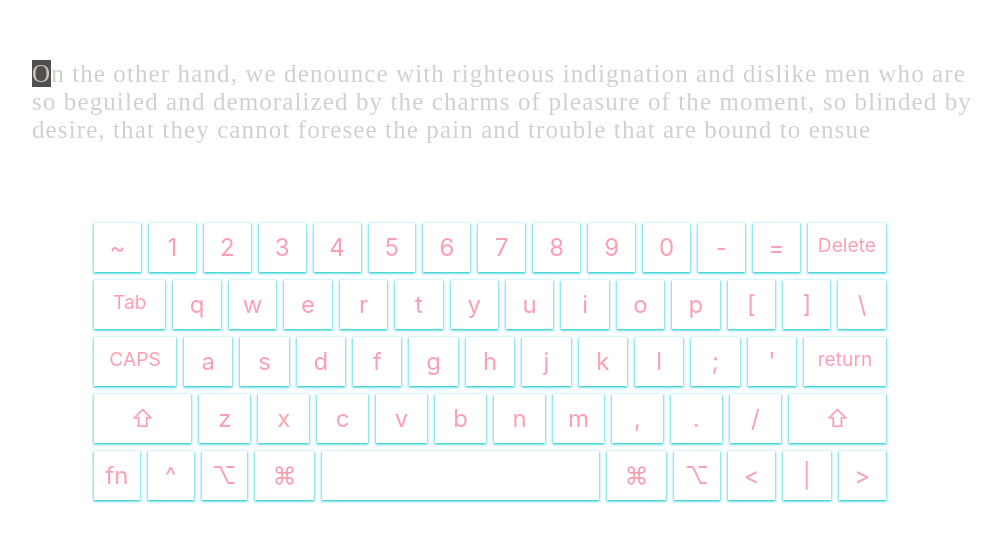
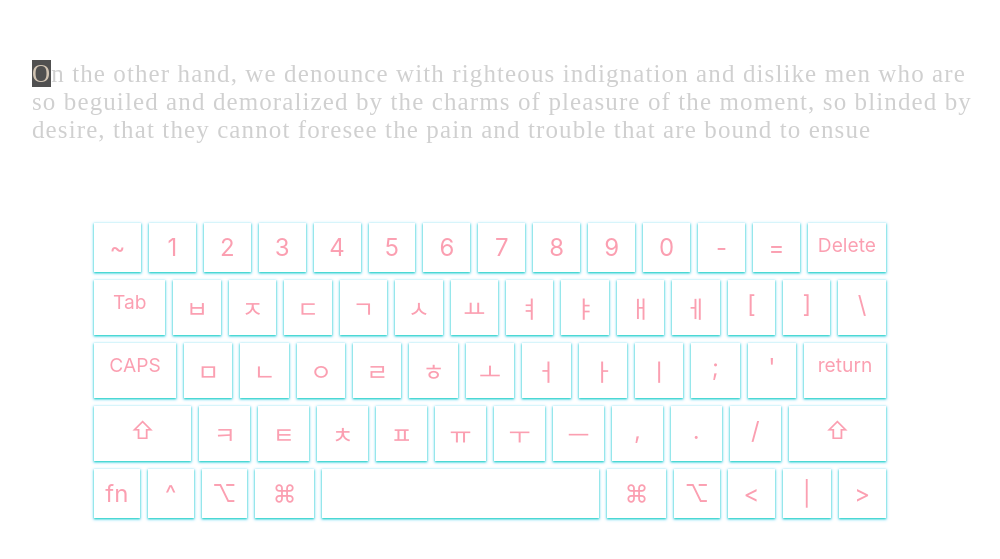
Before and after one commit to SoongComTyping/soongcom-react, a React (Create React App) app in the folder front/: page / in a window 1280 px wide. Shown: the part 165-724 px from the top of the page, without its empty margins (118-1118 px from the left). Built offline with nearby package versions, Linux system fonts and the light colour scheme; no server answers.

Commit message:
add language state, add korean keyskin

```diff
--- a/front/src/App.js
+++ b/front/src/App.js
@@ -9,6 +9,7 @@ import TypingScript from './TypingScript';
 
 function App() {
   const [currentKey, setCurrentKey] = useState("");
+  const [language] = useState("korean");
   const [body] = useState("On the other hand, we denounce with righteous indignation and dislike men who are so beguiled and demoralized by the charms of pleasure of the moment, so blinded by desire, that they cannot foresee the pain and trouble that are bound to ensue");
   const [userInput, setUserInput] = useState("");
 
@@ -24,8 +25,7 @@ function App() {
         return body.slice(0, -1);
       } else if (event.key === 'Enter') {
         return body.concat('\n');
-      }
-      if (event.key.length > 1) {
+      } else if (event.key.length > 1) {
         return body;
       }
       return body.concat(event.key);
@@ -58,7 +58,7 @@ function App() {
       <ScriptContext.Provider value={{ body, userInput }}>
         <TypingScript style={TypingScriptStyle} />
       </ScriptContext.Provider>
-      <KeyboardContext.Provider value={{ currentKey, }} >
+      <KeyboardContext.Provider value={{ currentKey, language }} >
         <MacKeyboard style={MacKeyboardStyle} />
       </KeyboardContext.Provider>
     </div>
--- a/front/src/Key.js
+++ b/front/src/Key.js
@@ -2,18 +2,18 @@ import React, { useContext, useCallback } from 'react';
 import PropTypes from 'prop-types';
 import {KeyboardContext} from './Contexts';
 import KeyStyles from './Key.styles';
+import KeySkin from './KeySkin';
 
 function Key({ displayChar, code }) {
   const keyboard = useContext(KeyboardContext);
 
   const hitCheck = useCallback((code) => {
-    // console.log(keyboard);
     return keyboard.currentKey === code ? KeyStyles.KeyPressedStyle : {};
   }, [keyboard]);
 
   return (
     <div className="key noselect" style={{ ...styleFactory(code), ...hitCheck(code) }}>
-      {displayChar}
+      {keyboard.language === 'english' ? displayChar : KeySkin[keyboard.language][displayChar]}
     </div>
   )
 }
--- /dev/null
+++ b/front/src/KeySkin.js
@@ -0,0 +1,72 @@
+
+const KeySkin = {
+  korean: {
+    '~': '~',
+    '1': '1',
+    '2': '2',
+    '3': '3',
+    '4': '4',
+    '5': '5',
+    '6': '6',
+    '7': '7',
+    '8': '8',
+    '9': '9',
+    '0': '0',
+    '-': '-',
+    '=': '=',
+    'Delete': 'Delete',
+
+    'Tab': 'Tab',
+    'q': 'ㅂ',
+    'w': 'ㅈ',
+    'e': 'ㄷ',
+    'r': 'ㄱ',
+    't': 'ㅅ',
+    'y': 'ㅛ',
+    'u': 'ㅕ',
+    'i': 'ㅑ',
+    'o': 'ㅐ',
+    'p': 'ㅔ',
+    '[': '[',
+    ']': ']',
+    '\\': '\\',
+
+    'CAPS': 'CAPS',
+    'a': 'ㅁ',
+    's': 'ㄴ',
+    'd': 'ㅇ',
+    'f': 'ㄹ',
+    'g': 'ㅎ',
+    'h': 'ㅗ',
+    'j': 'ㅓ',
+    'k': 'ㅏ',
+    'l': 'ㅣ',
+    ';': ';',
+    "'": "'",
+    "return": "return",
+
+    '⇧': '⇧',
+    'z': 'ㅋ',
+    'x': 'ㅌ',
+    'c': 'ㅊ',
+    'v': 'ㅍ',
+    'b': 'ㅠ',
+    'n': 'ㅜ',
+    'm': 'ㅡ',
+    ',': ',',
+    '.': '.',
+    '/': '/',
+
+    'fn': 'fn',
+    '^': '^',
+    '⌥': '⌥',
+    '⌘': '⌘',
+    ' ': ' ',
+    '<': '<',
+    '|': '|',
+    '>': '>',
+
+  }
+}
+
+export default KeySkin;
--- a/front/src/TypingScript.js
+++ b/front/src/TypingScript.js
@@ -12,7 +12,7 @@ function TypingScript({ style }) {
         {
           <li className="word">
             {
-              script.body.split('').map((char, j) => {
+              [...script.body].map((char, j) => {
                 const isCorrect = char === script.userInput[j];
                 let className = isCorrect ? "correct" : "wrong";
                 if (script.userInput.length === j)
```
